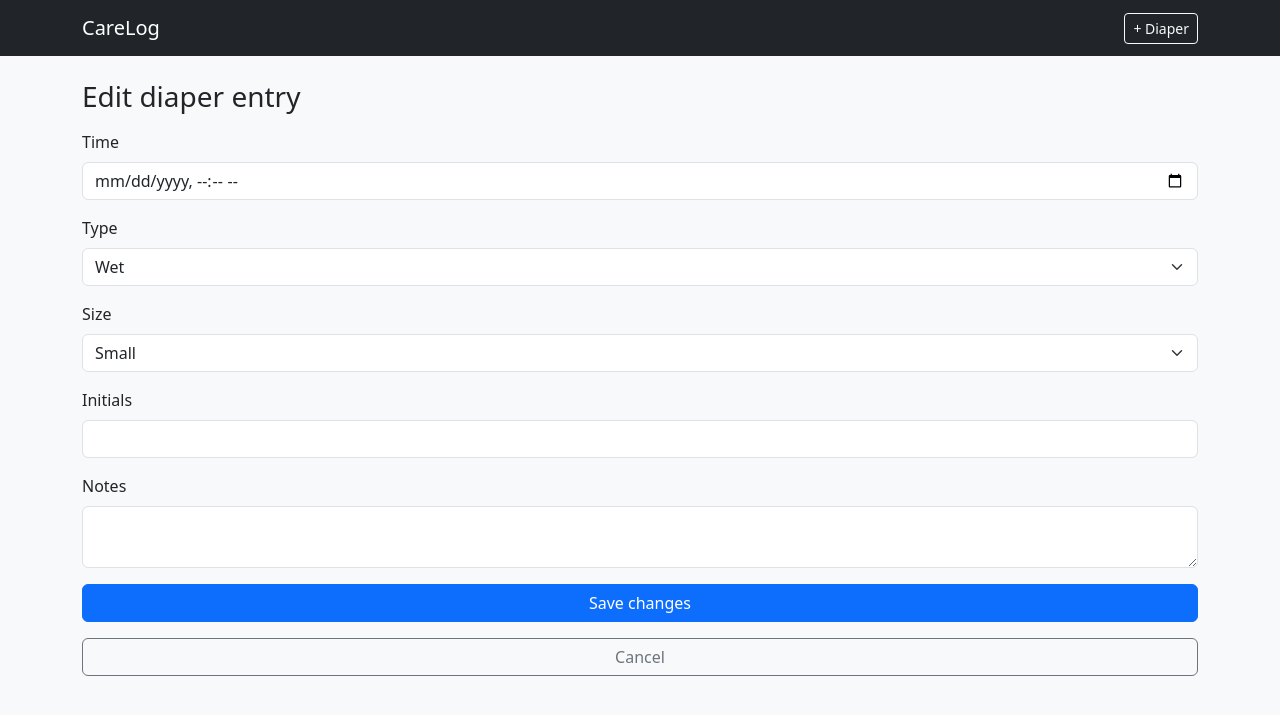
After one commit to supersaiyoon/eli-care-log, a Flask app: template templates/diaper_edit.html in a window 1280 px wide. The commit adds this page. Shown: the top 715 px of the page. Run offline with Flask 3, Linux system fonts and the light colour scheme; the template is opened without the code that fills it, so the values that code supplies are empty.

Commit message:
Add edit function for diapers

```diff
--- a/app.py
+++ b/app.py
@@ -73,6 +73,41 @@ def diaper_create():
     flash("Saved diaper entry.")
     return redirect(url_for("diaper_list"))
 
+@app.get("/diaper/<int:diaper_id>/edit")
+def diaper_edit(diaper_id):
+    row = Diaper.query.get_or_404(diaper_id)
+    return render_template("diaper_edit.html", row=row)
+
+@app.post("/diaper/<int:diaper_id>/edit")
+def diaper_update(diaper_id):
+    row = Diaper.query.get_or_404(diaper_id)
+
+    # Raw values from form
+    raw_dt = request.form["dt"].strip()
+    diaper_type = request.form["diaper_type"]
+    diaper_size = request.form["diaper_size"]
+    initials = request.form["initials"].strip()
+    notes = request.form.get("notes") or None
+
+    # Validate datetime
+    try:
+        dt = datetime.fromisoformat(raw_dt)
+    except ValueError:
+        flash("Invalid date/time. Please pick a valid time.")
+        return redirect(url_for("diaper_edit", diaper_id=diaper_id))
+
+    # Apply updates
+    row.dt = dt
+    row.diaper_type = diaper_type
+    row.diaper_size = diaper_size
+    row.initials = initials
+    row.notes = notes
+
+    db.session.commit()
+
+    flash("Diaper entry updated.")
+    return redirect(url_for("diaper_list"))
+
 @app.post("/diaper/<int:diaper_id>/delete")
 def diaper_delete(diaper_id):
     diaper = Diaper.query.get_or_404(diaper_id)  # Find entry
--- /dev/null
+++ b/templates/diaper_edit.html
@@ -0,0 +1,54 @@
+{% extends "base.html" %}
+{% block body %}
+  <h3 class="mb-3">Edit diaper entry</h3>
+  <form method="post"
+        action="{{ url_for('diaper_update', diaper_id=row.id) }}"
+        class="vstack gap-3">
+
+    <div>
+      <label class="form-label">Time</label>
+      <input class="form-control"
+             type="datetime-local"
+             name="dt"
+             value="{{ row.dt.strftime('%Y-%m-%dT%H:%M') }}"
+             required>
+    </div>
+
+    <div>
+      <label class="form-label">Type</label>
+      <select class="form-select" name="diaper_type" required>
+        <option value="Wet" {% if row.diaper_type == 'Wet' %}selected{% endif %}>Wet</option>
+        <option value="BM"  {% if row.diaper_type == 'BM' %}selected{% endif %}>BM</option>
+      </select>
+    </div>
+
+    <div>
+      <label class="form-label">Size</label>
+      <select class="form-select" name="diaper_size" required>
+        <option value="S" {% if row.diaper_size == 'S' %}selected{% endif %}>Small</option>
+        <option value="M" {% if row.diaper_size == 'M' %}selected{% endif %}>Medium</option>
+        <option value="L" {% if row.diaper_size == 'L' %}selected{% endif %}>Large</option>
+      </select>
+    </div>
+
+    <div>
+      <label class="form-label">Initials</label>
+      <input class="form-control"
+             name="initials"
+             maxlength="2"
+             value="{{ row.initials }}"
+             required>
+    </div>
+
+    <div>
+      <label class="form-label">Notes</label>
+      <textarea class="form-control"
+                name="notes"
+                rows="2">{{ row.notes or "" }}</textarea>
+    </div>
+
+    <button class="btn btn-primary" type="submit">Save changes</button>
+    <a class="btn btn-outline-secondary"
+       href="{{ url_for('diaper_list') }}">Cancel</a>
+  </form>
+{% endblock %}
```
Also changed, not shown: templates/diaper_list.html (+11 -3 lines), 1 other file.
